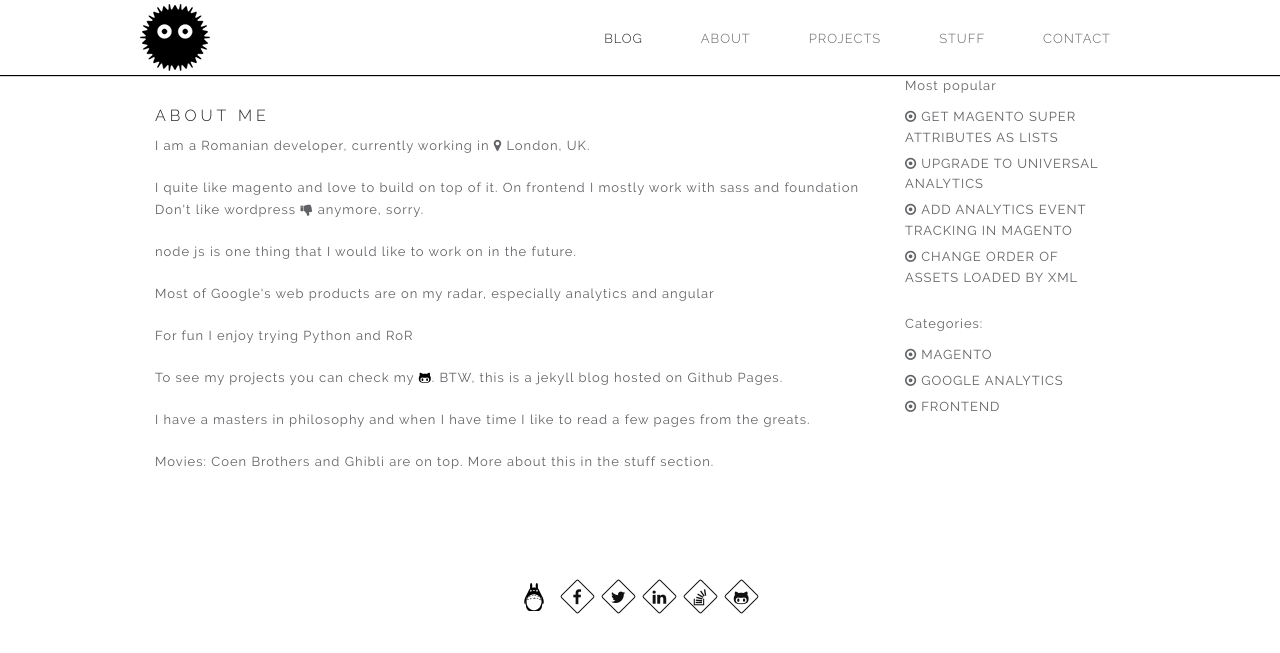
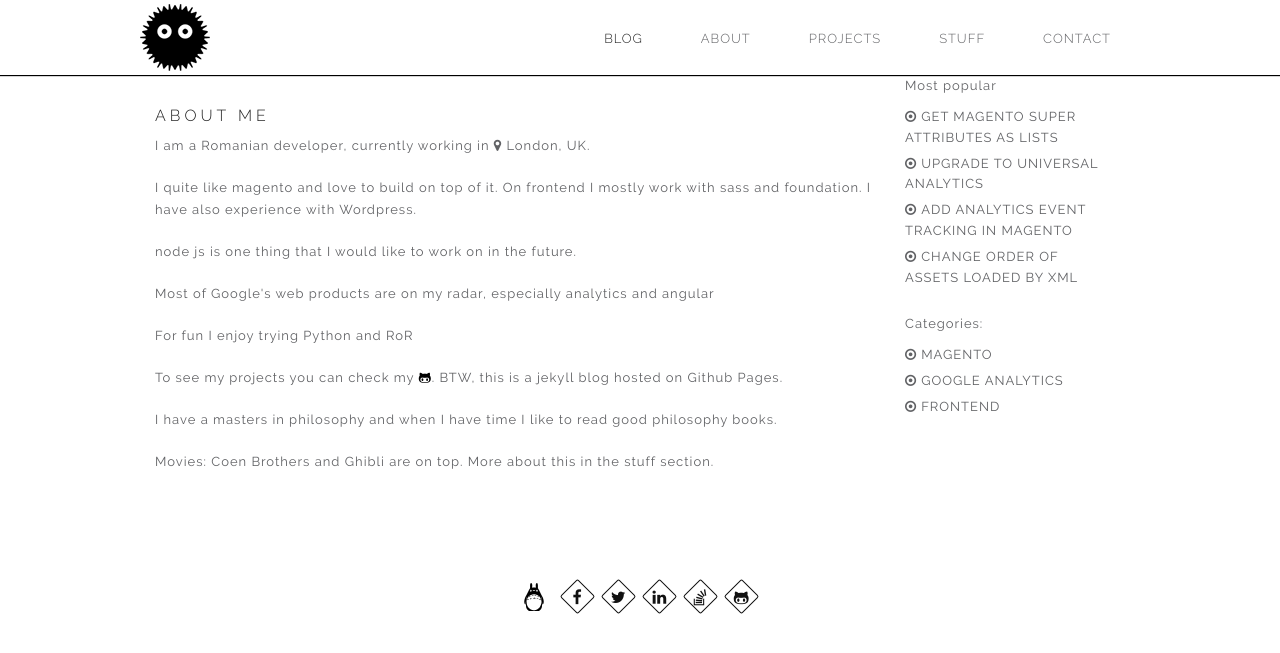
Before and after one commit to ClaudiuCreanga/ClaudiuCreanga.github.io, a Jekyll site: the page built from about.html, in a window 1280 px wide. Shown: the top 653 px of the page. Built offline with Jekyll 4.4.1, drawn with Linux system fonts in a browser that asks for light colours; nearby versions of some CDN libraries.

Commit message:
nothing here

```diff
--- a/_includes/about.html
+++ b/_includes/about.html
@@ -1,8 +1,8 @@
 <p>I am a Romanian developer, currently working in <i class="fa fa-map-marker"></i> London, UK.</p>
-<p>I quite like <span>magento</span> and love to build on top of it. On frontend I mostly work with <span>sass</span> and <span>foundation</span> Don't like wordpress <i class="fa fa-thumbs-down"></i> anymore, sorry.</p>
+<p>I quite like <span>magento</span> and love to build on top of it. On frontend I mostly work with <span>sass</span> and <span>foundation</span>. I have also experience with Wordpress.
 <p><span>node js</span> is one thing that I would like to work on in the future.</p>
 <p>Most of Google's web products are on my radar, especially <span>analytics</span> and <span>angular</span></p>
 <p>For fun I enjoy trying <span>Python</span> and <span>RoR</span></p>
 <p>To see my projects you can check my <a href="https://github.com/ClaudiuCreanga/" target="_blank"><i class="fa fa-github-alt"></i></a>. BTW, this is a <span>jekyll</span> blog hosted on Github Pages. </p>
-<p>I have a masters in philosophy and when I have time I like to read a few pages from the greats.</p>
+<p>I have a masters in philosophy and when I have time I like to read good philosophy books.</p>
 <p>Movies: Coen Brothers and Ghibli are on top. More about this in the stuff section. </p>
--- a/_includes/contact.html
+++ b/_includes/contact.html
@@ -1 +1 @@
-<p>Don't know why you'd want to contact me (maybe for a job.. <i class="fa fa-money"></i> ), but <a href="https://twitter.com/claudiucreanga" target="_blank"><i class="fa fa-twitter"></i></a> or <a href="https://uk.linkedin.com/in/claudiucreanga" target="_blank"><i class="fa fa-linkedin"></i></a> are the best options.</p>
+<p>If you want to contact me (maybe for a job.. <i class="fa fa-money"></i> ), <a href="https://twitter.com/claudiucreanga" target="_blank"><i class="fa fa-twitter"></i></a> or <a href="https://uk.linkedin.com/in/claudiucreanga" target="_blank"><i class="fa fa-linkedin"></i></a> are the best options.</p>
```
